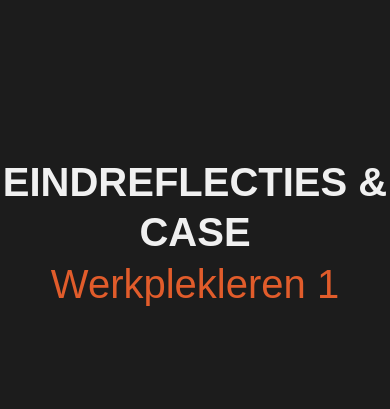
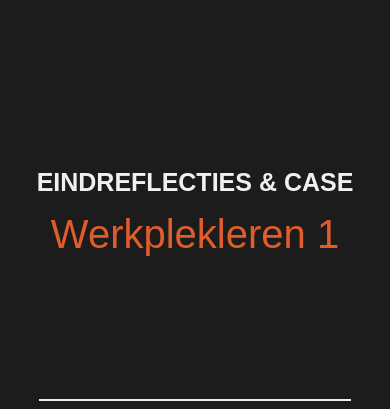
Before and after one commit to RUBENGAENS/2223_1DVO_WPL2_PORTFOLIO_RUBEN_GAENS, a plain HTML site: page wpl1.html in a window 390 px wide. Shown: the part 66-475 px from the top of the page. Drawn offline with nearby package versions, Linux system fonts and the light colour scheme; a web font is replaced by a local one.

Commit message:
wpl responsief gemaakt

```diff
--- a/wpl1.css
+++ b/wpl1.css
@@ -266,4 +266,7 @@ span.color_end {
         .instagram, .linkedin, .facebook {
             border-right: none;
         }
+        h3 {
+            font-size: 1.5625rem;
+        }
     }
--- a/wpl2.css
+++ b/wpl2.css
@@ -217,6 +217,9 @@ span.color_end {
     .line::before, .line3::before, .line2::before {
         width: 80%;
       }
+      h3 {
+        font-size: 1.5625rem;
+    }
     }
     @media (max-width: 991px) {
         .header_wrapper .navbar-collapse {
--- a/wpl3.css
+++ b/wpl3.css
@@ -257,6 +257,9 @@ span.color_end {
             padding-left: 15px;
             padding-right: 15px;
         }
+        h3 {
+            font-size: 1.5625rem;
+        }
 
         .social-link {
             padding: 10px;
```
